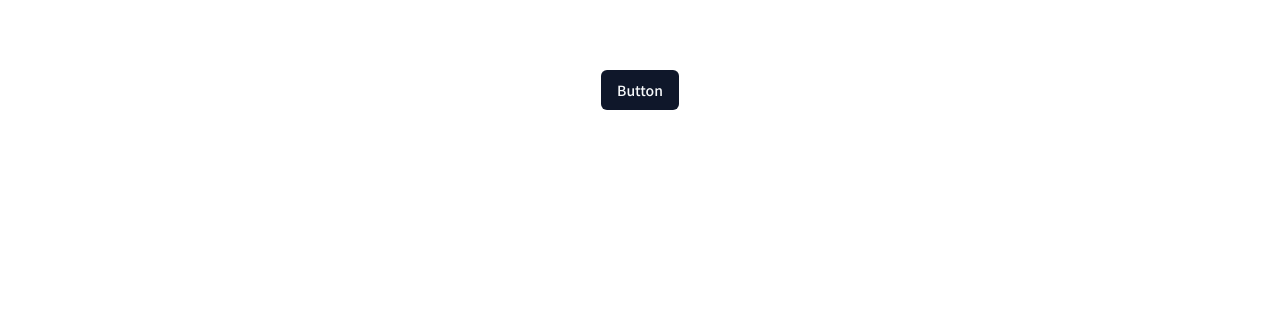
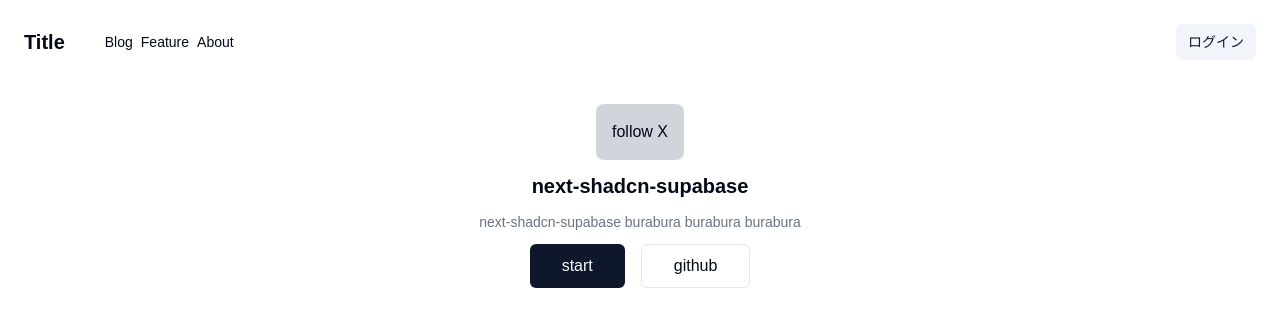
Before and after one commit to poko8nada/ud_nss_v2, a Next.js app: page / in a window 1280 px wide. Shown: the top 326 px of the page. Built offline with nearby package versions, Linux system fonts and the light colour scheme.

Commit message:
Add navigation components

```diff
--- a/src/app/layout.tsx
+++ b/src/app/layout.tsx
@@ -1,33 +1,49 @@
-import type { Metadata } from "next";
-import { Noto_Sans_JP } from "next/font/google";
-import "./globals.css";
-import { cn } from "@/lib/utils";
+import type { Metadata } from 'next'
+import { Noto_Sans_JP } from 'next/font/google'
+import './globals.css'
+import MainNav from '@/components/mainNav'
+import { buttonVariants } from '@/components/ui/button'
+import { cn } from '@/lib/utils'
+import Link from 'next/link'
 
 const notoSans = Noto_Sans_JP({
-	variable: "--font-geist-sans",
-	subsets: ["latin"],
-});
+  variable: '--font-geist-sans',
+  subsets: ['latin'],
+})
 
 export const metadata: Metadata = {
-	title: "next-shadcn-supabase",
-	description: "next-shadcn-supabase",
-};
+  title: 'next-shadcn-supabase',
+  description: 'next-shadcn-supabase',
+}
 
 export default function RootLayout({
   children,
 }: Readonly<{
-	children: React.ReactNode;
+  children: React.ReactNode
 }>) {
   return (
-		<html lang="ja">
+    <html lang='ja'>
       <body
         className={cn(
-					"bg-background antialiased min-h-screen",
+          'bg-background antialiased min-h-screen',
           notoSans.variable,
         )}
       >
+        <header className='h-20 p-6'>
+          <nav className='flex items-center justify-between'>
+            <MainNav />
+            <Link
+              href='/login'
+              className={cn(
+                buttonVariants({ variant: 'secondary', size: 'sm' }),
+              )}
+            >
+              ログイン
+            </Link>
+          </nav>
+        </header>
         {children}
       </body>
     </html>
-	);
+  )
 }
--- a/src/app/page.tsx
+++ b/src/app/page.tsx
@@ -1,11 +1,43 @@
-import { Button } from '@/components/ui/button'
-import Image from 'next/image'
+import { Button, buttonVariants } from '@/components/ui/button'
+import { cn } from '@/lib/utils'
+import Link from 'next/link'
 
 export default function Home() {
   return (
-    <div className='grid grid-rows-[20px_1fr_20px] items-center justify-items-center min-h-screen p-8 pb-20 gap-16 sm:p-20 font-[family-name:var(--font-geist-sans)]'>
+    <div className=''>
       <main>
-        <Button>Button</Button>
+        <section className='pt-6 flex justify-center'>
+          <div className='container text-center flex flex-col items-center gap-3'>
+            <Link href='/' className='bg-gray-300 p-4 rounded-lg'>
+              follow X
+            </Link>
+            <h1 className='text-xl font-bold'>next-shadcn-supabase</h1>
+            <p className='text-sm text-gray-500'>
+              next-shadcn-supabase burabura burabura burabura
+            </p>
+            <div className='space-x-4'>
+              <Link
+                href='/'
+                target='_blank'
+                rel='noreferrer'
+                className={cn(buttonVariants({ size: 'lg' }), 'text-md')}
+              >
+                start
+              </Link>
+              <Link
+                href='/'
+                target='_blank'
+                rel='noreferrer'
+                className={cn(
+                  buttonVariants({ size: 'lg', variant: 'outline' }),
+                  'text-md',
+                )}
+              >
+                github
+              </Link>
+            </div>
+          </div>
+        </section>
       </main>
     </div>
   )
--- /dev/null
+++ b/src/components/mainNav.tsx
@@ -0,0 +1,49 @@
+'use client'
+import type { navItem } from '@/types/navItem'
+import Link from 'next/link'
+import { useState } from 'react'
+import MobileNav from './mobileNav'
+
+const navItems: navItem[] = [
+  {
+    title: 'Blog',
+    href: '/blog',
+  },
+  {
+    title: 'Feature',
+    href: '/feature',
+  },
+  {
+    title: 'About',
+    href: '/about',
+  },
+]
+export default () => {
+  const [menuOpen, setMenuOpen] = useState(false)
+  return (
+    <div className='flex items-center md:gap-10'>
+      <Link href='/' className='hidden md:inline-block'>
+        <span className='text-xl font-bold'>Title</span>
+      </Link>
+      <nav className='md:flex space-x-2 text-sm hidden'>
+        {navItems.map(item => (
+          <Link
+            key={item.href}
+            href={item.href}
+            className='hover:text-foreground/70'
+          >
+            {item.title}
+          </Link>
+        ))}
+      </nav>
+      <button
+        type='button'
+        onClick={() => setMenuOpen(!menuOpen)}
+        className='md:hidden'
+      >
+        menu
+      </button>
+      {menuOpen && <MobileNav items={navItems} />}
+    </div>
+  )
+}
--- /dev/null
+++ b/src/components/mobileNav.tsx
@@ -0,0 +1,24 @@
+import type { navItem } from '@/types/navItem'
+import Link from 'next/link'
+
+interface MobileNavProps {
+  items: navItem[]
+}
+
+export default ({ items }: MobileNavProps) => {
+  return (
+    <div className='fixed top-16 left-0 z-50 w-full bg-slate-50 shadow-lg p-6 animate-in slide-in-from-left duration-300'>
+      <nav className='flex space-x-2 text-sm'>
+        {items.map(item => (
+          <Link
+            href={item.href}
+            key={item.href}
+            className='hover:text-foreground/70'
+          >
+            {item.title}
+          </Link>
+        ))}
+      </nav>
+    </div>
+  )
+}
--- /dev/null
+++ b/src/types/navItem.ts
@@ -0,0 +1,4 @@
+export type navItem = {
+  title: string
+  href: string
+}
```
Lines whose indentation alone changed are shown as unchanged.
